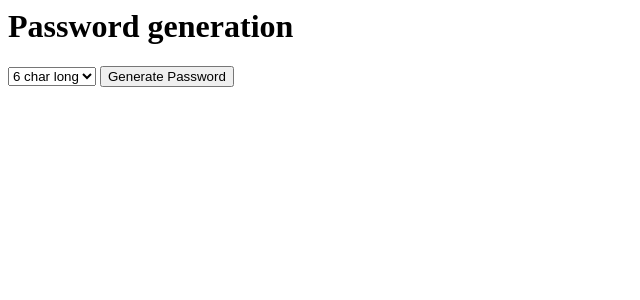
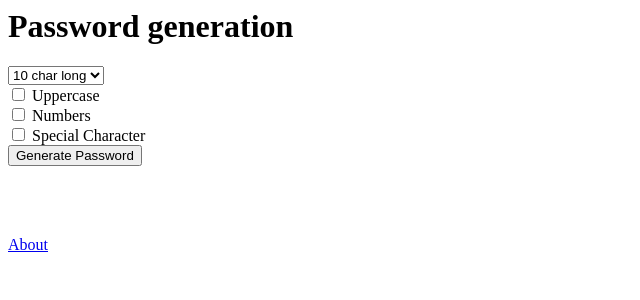
Before and after one commit to DmitryGitHab/pass_generation, a Django app: page / in a window 1280 px wide. Shown: the top 300 px of the page, without its empty margins (0-640 px from the left). Run offline with Django 4.2, Linux system fonts and the light colour scheme.

Commit message:
date from forms

```diff
--- /dev/null
+++ b/generator/templates/generator/about.html
@@ -0,0 +1,3 @@
+<h1> About </h1>
+
+<p> This is a password generator created by Dmitry </p>
--- a/generator/templates/generator/home.html
+++ b/generator/templates/generator/home.html
@@ -2,20 +2,25 @@
 
 <form action="{% url 'password'%}">
     <select name="length">
-        <option value="6">6 char long</option>
-        <option value="7">7 char long</option>
         <option value="8">8 char long</option>
+        <option value="9">9 char long</option>
+        <option value="10" selected="selected">10 char long</option>
+        <option value="11">11 char long</option>
+        <option value="12">12 char long</option>
     </select>
-
-    <input type="submit" value="Generate Password">
-
-
+<br>
+<input type="checkbox" name="uppercase"> Uppercase
+<br>
+<input type="checkbox" name="numbers"> Numbers
+<br>
+<input type="checkbox" name="special"> Special Character
+<br>
+<input type="submit" value="Generate Password">
 
 </form>
 
+<br>
+<br>
+<br>
 
-
-
-
-
-{{ password }}
+<a href="{% url 'about' %}"> About</a>
--- a/generator/templates/generator/password.html
+++ b/generator/templates/generator/password.html
@@ -1 +1,3 @@
-PASSWORD
+<h1> Your password is:</h1>
+<h2> {{ password }} </h2>
+<a href="{% url 'home' %}">Home</a>
--- a/generator/views.py
+++ b/generator/views.py
@@ -1,12 +1,31 @@
 from django.shortcuts import render
 from django.http import HttpResponse
+import random
 
 
 # Create your views here.
 
-def password(request):
-    return render(request, 'generator/password.html')
+def home(request):
+    return render(request, 'generator/home.html')
 
 
-def home(request):
-    return render(request, 'generator/home.html')
+def password(request):
+
+    characters = list('abcdefghijklmnopqrstuvwxyz')
+
+    if request.GET.get('uppercase'):
+        characters.extend(list('ABCDEFGHIJKLMNOPQRSTUVWXYZ'))
+    if request.GET.get('special'):
+        characters.extend(list('!@#$%^&*()_+№;%:?*))-='))
+    if request.GET.get('numbers'):
+        characters.extend(list('1234567890'))
+
+    length = int(request.GET.get('length', 12))
+    thepassword = ''
+    for x in range(length):
+        thepassword += random.choice(characters)
+
+    return render(request, 'generator/password.html', {'password': thepassword})
+
+def about(request):
+    return render(request, 'generator/about.html')
--- a/pass_generation/urls.py
+++ b/pass_generation/urls.py
@@ -20,6 +20,6 @@ from generator import views
 urlpatterns = [
     path('admin/', admin.site.urls),
     path('password', views.password, name='password'),
-    # path('home/', views.home),
-    path('', views.home),
+    path('', views.home, name = 'home'),
+    path('about', views.about, name='about'),
 ]
```
